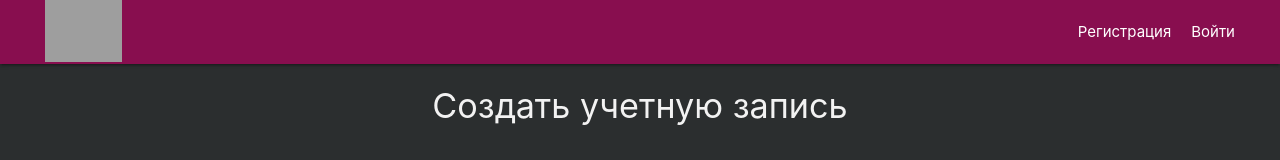
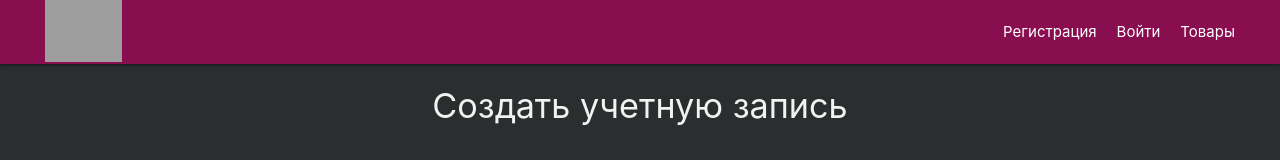
Before and after one commit to Quantum-PizZzA/Vitrina, a Vue app: page /register in a window 1280 px wide. Shown: the top 160 px of the page. Built offline with nearby package versions, Linux system fonts and the light colour scheme; no server answers; grey boxes are pictures that could not be loaded.

Commit message:
Update routes.js

```diff
--- a/src/router/routes.js
+++ b/src/router/routes.js
@@ -1,4 +1,4 @@
-import Home from "@/views/Page/Home";
+import Home from "@/views/Home";
 
 import Register from "@/store/Register";
 import SignIn from "@/store/SignIn";
@@ -39,6 +39,11 @@ export const NOT_AUTH_ROUTES = [
     name: "Войти",
     component: SignIn,
   },
+  {
+    path: "/showcases",
+    name: "Товары",
+    component: Showcases,
+  },
 ];
 
 export const AUTH_ROUTES = [
```
